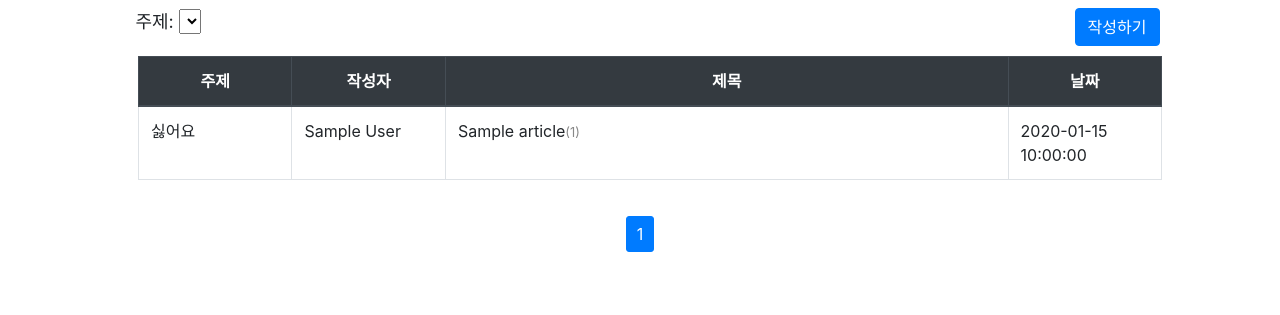
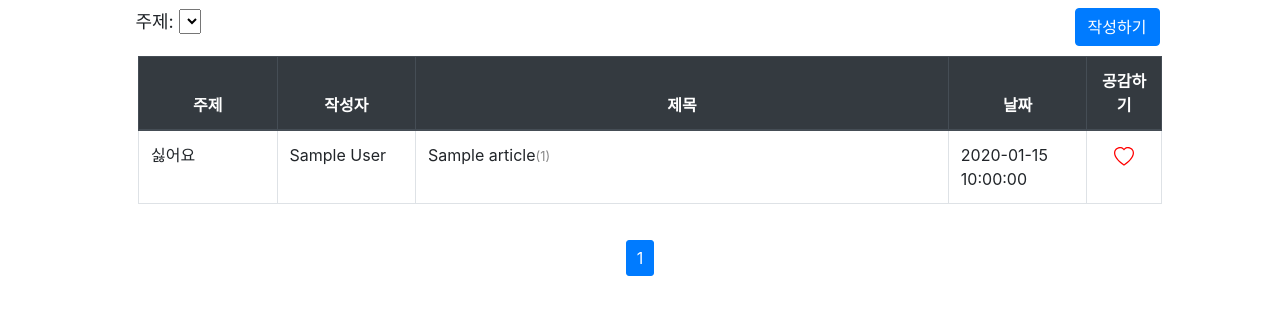
Before and after one commit to ingssg/mindLetters-week0-, a Flask app: template templates/articles/article_list.html in a window 1280 px wide. Shown: the part 96-411 px from the top of the page. Run offline with Flask 3, Linux system fonts and the light colour scheme; the template is opened without the code that fills it: most values are stand-ins (such as "Sample title", 1, 10 or a date in 2020); lists and menus that the app fills with data are empty; parts of the project's set-up code (start-up, migrations or seed data) failed here and were passed over; some libraries are stand-ins or nearby versions.

Commit message:
feat: add likes view

```diff
--- a/templates/articles/article_list.html
+++ b/templates/articles/article_list.html
@@ -28,8 +28,11 @@
     }
 
     tbody tr:hover {
-        cursor: pointer;
         background-color: lightgray;
+    }
+
+    #title {
+        cursor: pointer
     }
 
     .pagination {
@@ -91,10 +94,11 @@
     </div>
     <table border="1" class="table table-bordered" style="width: 80%;">
         <colgroup>
-            <col width="15%">
-            <col width="15%">
-            <col width="55%">
-            <col width="15%">
+            <col width="13%">
+            <col width="13%">
+            <col width="50%">
+            <col width="13%">
+            <col width="7%">
         </colgroup>
         <thead class="thead-dark">
         <tr>
@@ -102,6 +106,7 @@
             <th>작성자</th>
             <th>제목</th>
             <th>날짜</th>
+            <th>공감하기</th>
         </tr>
         </thead>
         {% for article in articles %}
@@ -117,9 +122,25 @@
             {% else %}
             <td>{{article.author}}</td>
             {% endif %}
-            <td>{{article.title}}<span class="comment-count">({{ 0 if article.comments == None else article.comments|length }})</span>
+            <td id="title">{{article.title}}<span class="comment-count">({{ 0 if article.comments == None else article.comments|length }})</span>
             </td>
             <td>{{article.created_at}}</td>
+            <td style="text-align: center">
+                <!--                likes 는 좋아요를 누른 유저의 ObjectId 배열. 이 때 나의 아이디가 포함되어 있으면 채워진 하트, 포함되어 있지 않으면 빈 하트 렌더링-->
+                {% if (article.likes != None) %}
+                <svg xmlns="http://www.w3.org/2000/svg" width="20" height="20" fill="red"
+                     class="bi bi-heart"
+                     viewBox="0 0 16 16">
+                    <path d="m8 2.748-.717-.737C5.6.281 2.514.878 1.4 3.053c-.523 1.023-.641 2.5.314 4.385.92 1.815 2.834 3.989 6.286 6.357 3.452-2.368 5.365-4.542 6.286-6.357.955-1.886.838-3.362.314-4.385C13.486.878 10.4.28 8.717 2.01zM8 15C-7.333 4.868 3.279-3.04 7.824 1.143q.09.083.176.171a3 3 0 0 1 .176-.17C12.72-3.042 23.333 4.867 8 15"/>
+                </svg>
+                {% else %}
+                <svg xmlns="http://www.w3.org/2000/svg" width="20" height="20" fill="red"
+                     class="bi bi-heart-fill" viewBox="0 0 16 16">
+                    <path fill-rule="evenodd"
+                          d="M8 1.314C12.438-3.248 23.534 4.735 8 15-7.534 4.736 3.562-3.248 8 1.314"/>
+                </svg>
+                {% endif %}
+            </td>
         </tr>
         </tbody>
         {% endfor %}
```
